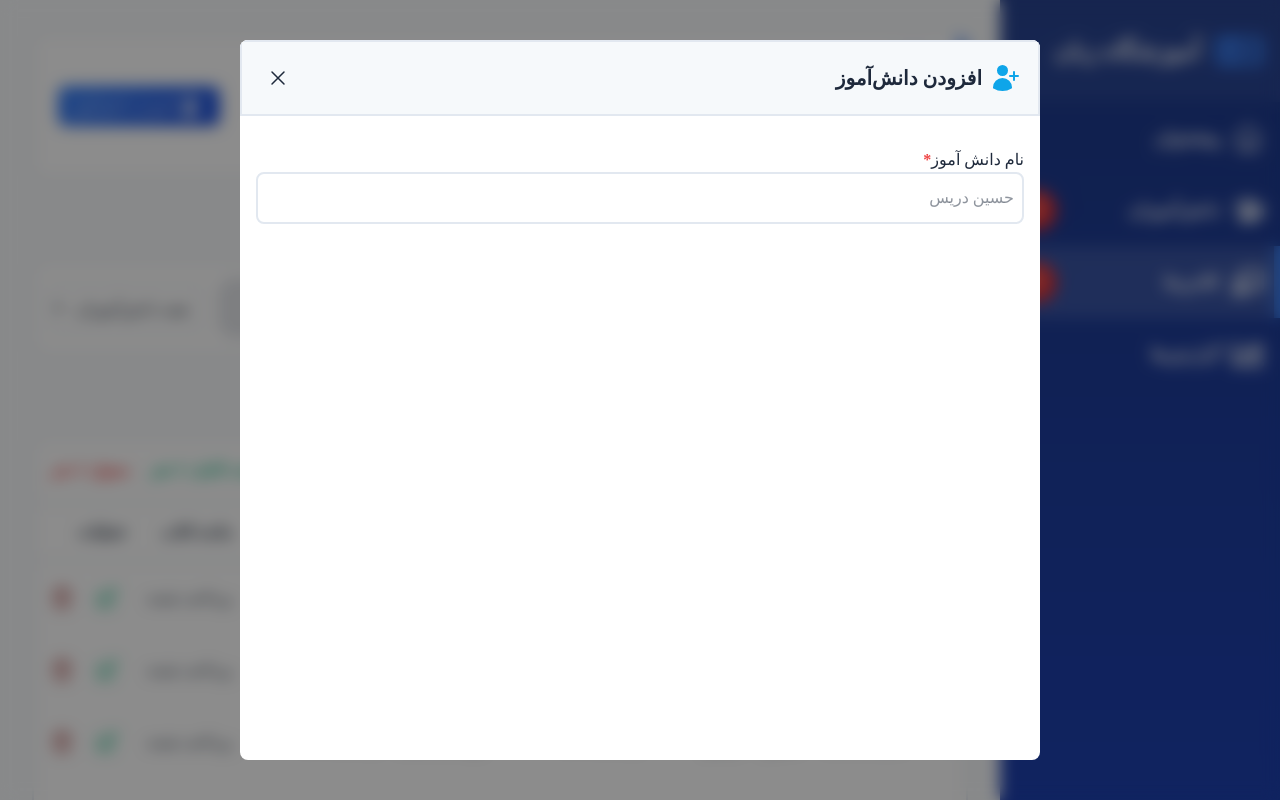
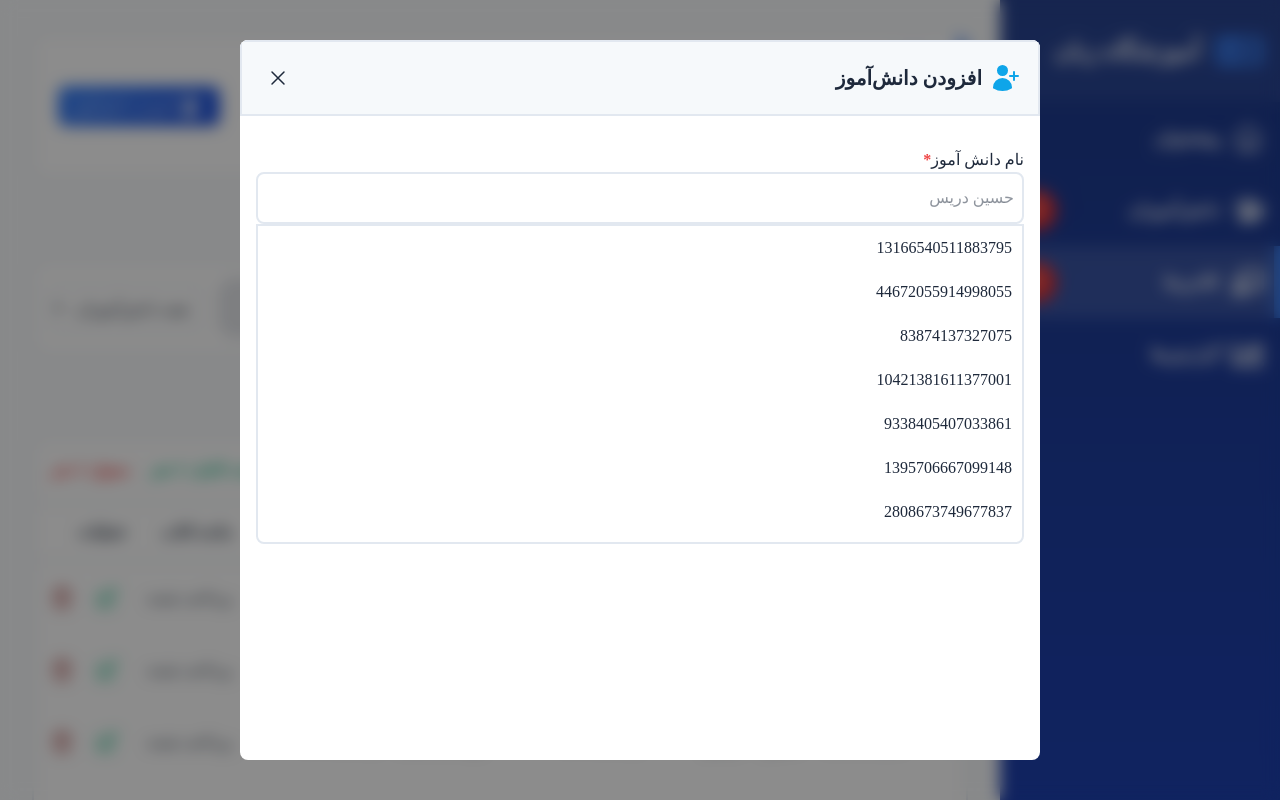
Before and after one commit to hosseinGith/accounting_school_fr, a React (Vite) app: page /classes/1 in a window 1280 px wide. Both pictures are taken after a click on the button "افزودن دانش‌آموز". Built offline with nearby package versions, Linux system fonts and the light colour scheme; a web font is replaced by a local one.

Commit message:
fixed search user

```diff
--- a/src/features/ClasseEdit/components/AddStudent/SearchResult.tsx
+++ b/src/features/ClasseEdit/components/AddStudent/SearchResult.tsx
@@ -1,24 +1,26 @@
 import SearchResultItem from "./SearchResultItem";
+const randText = Array(10)
+  .fill("")
+  .map(() => Math.random().toString().replace("0.", ""));
 
-export default function SearchResult({ active = false }: { active?: boolean }) {
+export default function SearchResult({ value }: { value?: string }) {
+  console.log(value);
+
   return (
     <ul
-      className={`max-h-[40vh] overflow-auto rounded-b-lg transition borderStyle pointer-events-none opacity-0 ${
-        active ? "opacity-100 pointer-events-auto" : ""
-      }`}
+      className={`max-h-[40vh] overflow-auto rounded-b-lg transition borderStyle  opacity-100 `}
     >
-      <SearchResultItem />
-      <SearchResultItem />
-      <SearchResultItem />
-      <SearchResultItem />
-      <SearchResultItem />
-      <SearchResultItem />
-      <SearchResultItem />
-      <SearchResultItem />
-      <SearchResultItem />
-      <SearchResultItem />
-      <SearchResultItem />
-      <SearchResultItem />
+      {randText.map((text) => (
+        <SearchResultItem
+          show={
+            text.includes(String(value)) ||
+            String(value).includes(text) ||
+            !value
+          }
+          key={text}
+          text={text}
+        />
+      ))}
     </ul>
   );
 }
--- a/src/features/ClasseEdit/components/AddStudent/SearchResultItem.tsx
+++ b/src/features/ClasseEdit/components/AddStudent/SearchResultItem.tsx
@@ -1,5 +1,17 @@
-import React from "react";
-
-export default function SearchResultItem() {
-  return <li className="p-2 cursor-pointer hover:bg-gray-400 hover:opacity-95 hover:text-white">sad</li>;
+export default function SearchResultItem({
+  show,
+  text,
+}: {
+  show: boolean;
+  text: string;
+}) {
+  return (
+    <li
+      className={`hover:border-(--primery) border-2 border-transparent p-2 cursor-pointer transition-all  hover:opacity-95  ${
+        !show ? "max-h-0 p-0! h-0! opacity-0 pointer-events-none" : ""
+      }`}
+    >
+      {text}
+    </li>
+  );
 }
--- a/src/features/ClasseEdit/components/AddStudent/index.tsx
+++ b/src/features/ClasseEdit/components/AddStudent/index.tsx
@@ -52,7 +52,7 @@ export default function AddStudent() {
           required
           className={`${Search.isActive ? "rounded-b-none" : ""}`}
         />
-        <SearchResult />
+        <SearchResult value={Search.value} />
       </div>
     </WindowBase>
   );
```
